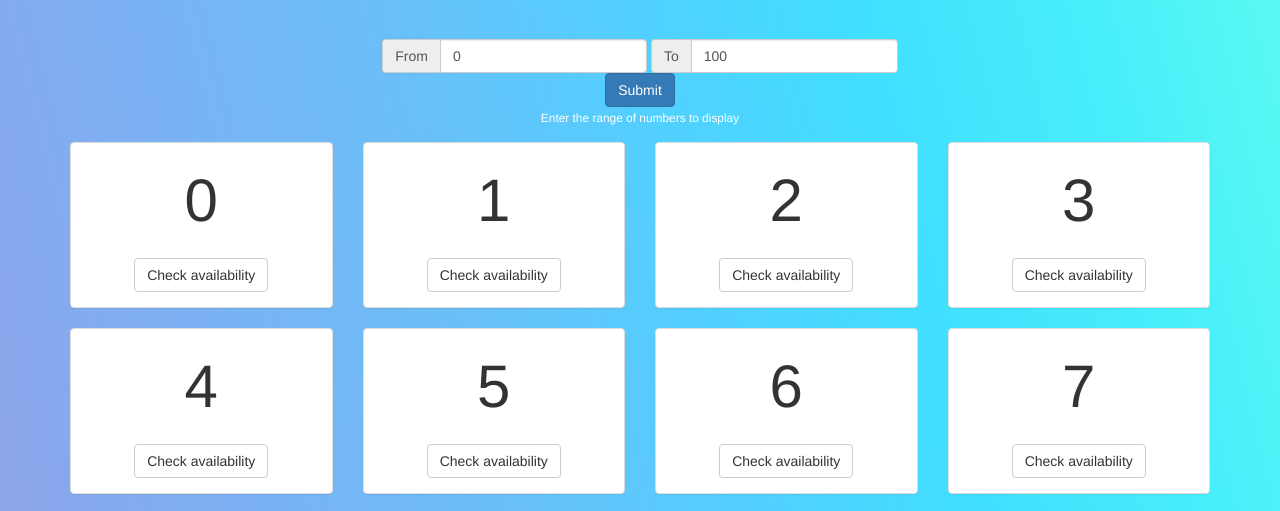
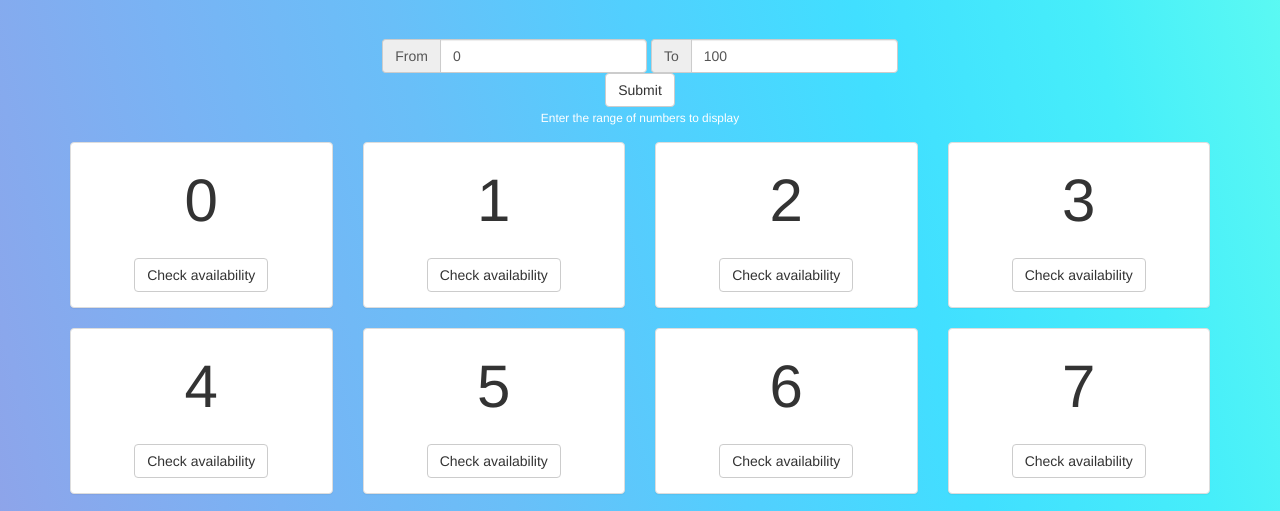
Before and after one commit to ssteiger/Ethereum-NFT-Store-with-Dutch-Auctions, a website: page src/index.html in a window 1280 px wide. Shown: the part 154-665 px from the top of the page. Drawn offline with nearby package versions, Linux system fonts and the light colour scheme; no server answers.

Commit message:
Unify button styles

```diff
--- a/src/index.html
+++ b/src/index.html
@@ -56,7 +56,7 @@
                 <div class="input-group-addon">To</div>
                 <input type="number" class="form-control" id="to" placeholder="100" value="100">
               </div>
-              <button type="submit" class="btn btn-primary">Submit</button>
+              <button type="submit" class="btn btn-default">Submit</button>
             </form>
             <small class="form-text text-muted" style="color:#fff">
               Enter the range of numbers to display<br>
```
